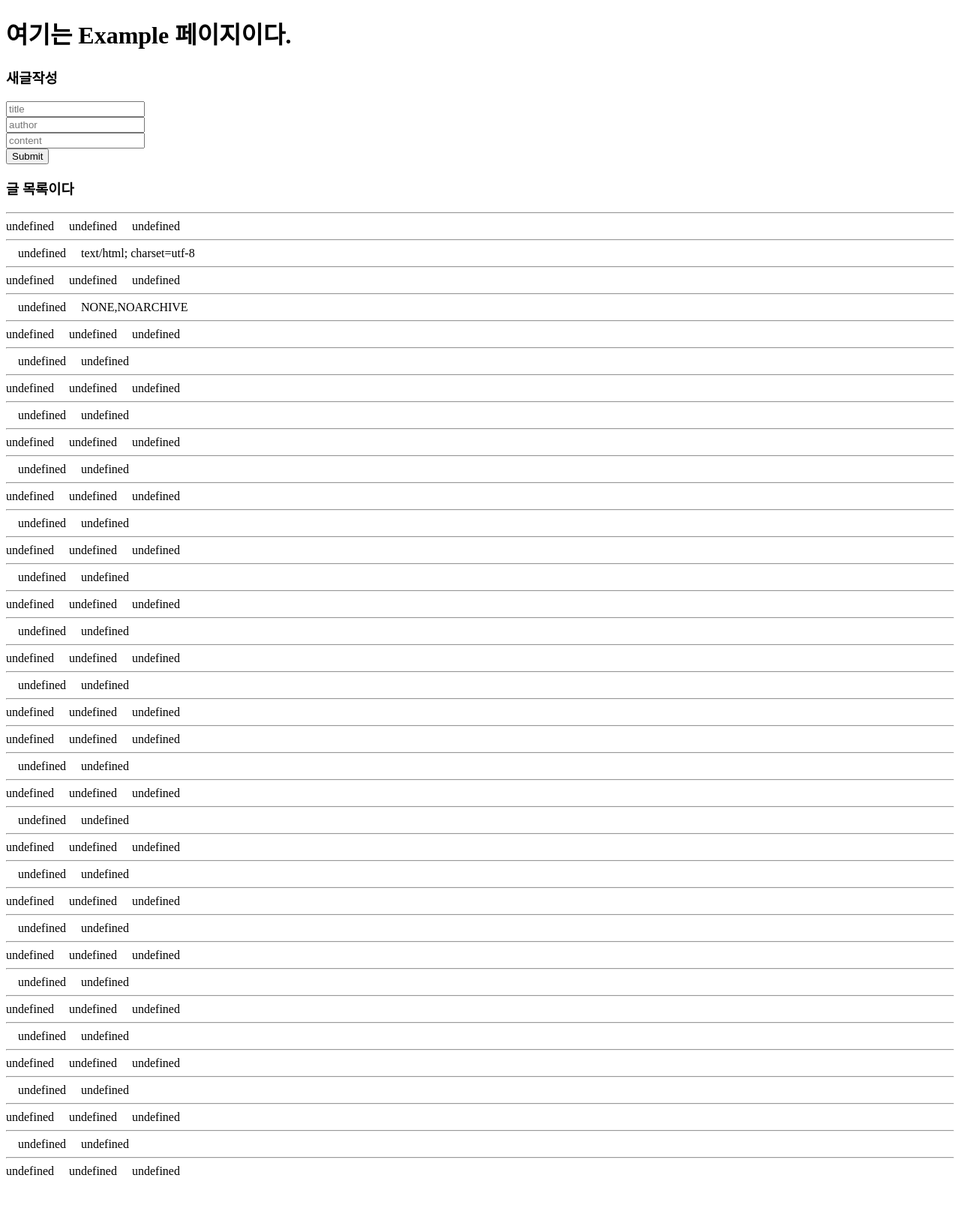
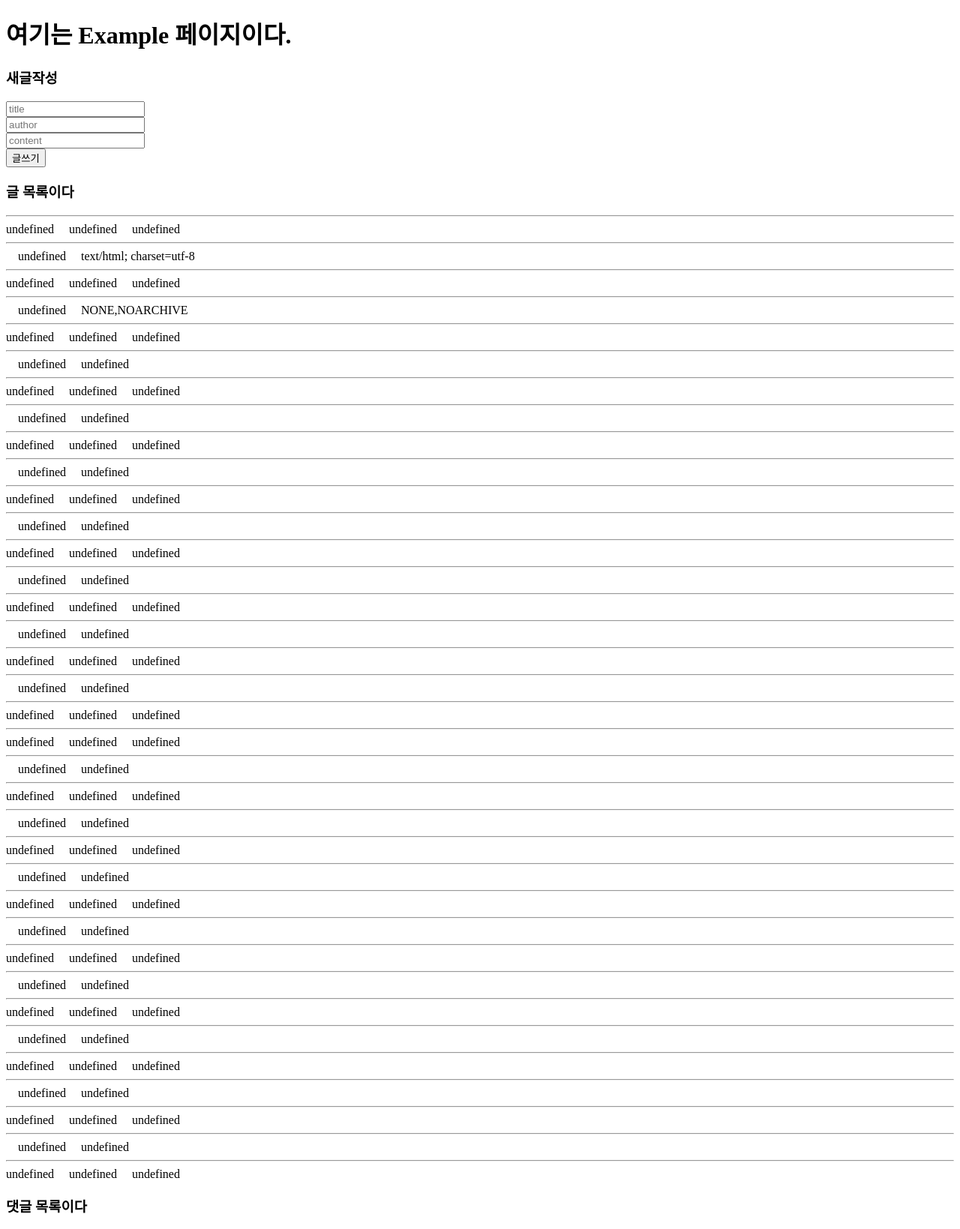
Before and after one commit to hay-dev2024/django_2025, a Django app: page /example/ in a window 1280 px wide. Shown: the whole page at 75% size. Before the commit the page ends 1567 px from the top, so only its background shows below. Run offline with Django 5.2, Linux system fonts and the light colour scheme; data that the repository does not hold is empty.

Commit message:
ajax 수정

```diff
--- a/example/templates/example/example.html
+++ b/example/templates/example/example.html
@@ -35,7 +35,9 @@
                 getPostList();
         })
 
+        // 글 목록 가져오기 기능
         function getPostList() {
+            $('#postList').empty(); // 기존 목록 초기화
             // json 형식
             $.ajax({
                 url: "{% url 'blogAPI' %}",
@@ -62,6 +64,7 @@
             })
         }
 
+        // 글 쓰기 기능
         $(document).ready(function() {
             $('#postAddBtn').click(function(){
                 const post = {
@@ -76,7 +79,11 @@
                     data: JSON.stringify(post),
                     headers: {'X-CSRFToken': csrftoken},
                     success: function(){
-                        alert("글이 등록되었습니다.");
+                        // 글 등록 성공했을 시에는 입력 폼 초기화
+                        $('#title').val('');
+                        $('#author').val('');
+                        $('#content').val('');
+                        getPostList(); // 글 목록을 다시 가져온다
                     },
                     error: function(){
                         alert("글 등록에 실패했습니다.");
@@ -93,7 +100,7 @@
         <input type="text" id="title" placeholder="title" required><br>
         <input type="text" id="author" placeholder="author" required><br>
         <input type="text" id="content" placeholder="content" required><br>
-        <input type="submit" id="postAddBtn">
+        <input type="button" id="postAddBtn" value="글쓰기">
     </form>
 
     <div id="result"></div>
@@ -101,5 +108,8 @@
     <h3>글 목록이다</h3>
     <div id="postList"></div>
 
+    <h3>댓글 목록이다</h3>
+
+
 </body>
 </html>
--- a/example/views.py
+++ b/example/views.py
@@ -58,6 +58,9 @@ def postAPI(request, pk):
                     status=status.HTTP_400_BAD_REQUEST)
 
 
+
+
+
 # 연습 api
 @api_view(['GET'])
 def helloAPI(request):
```
